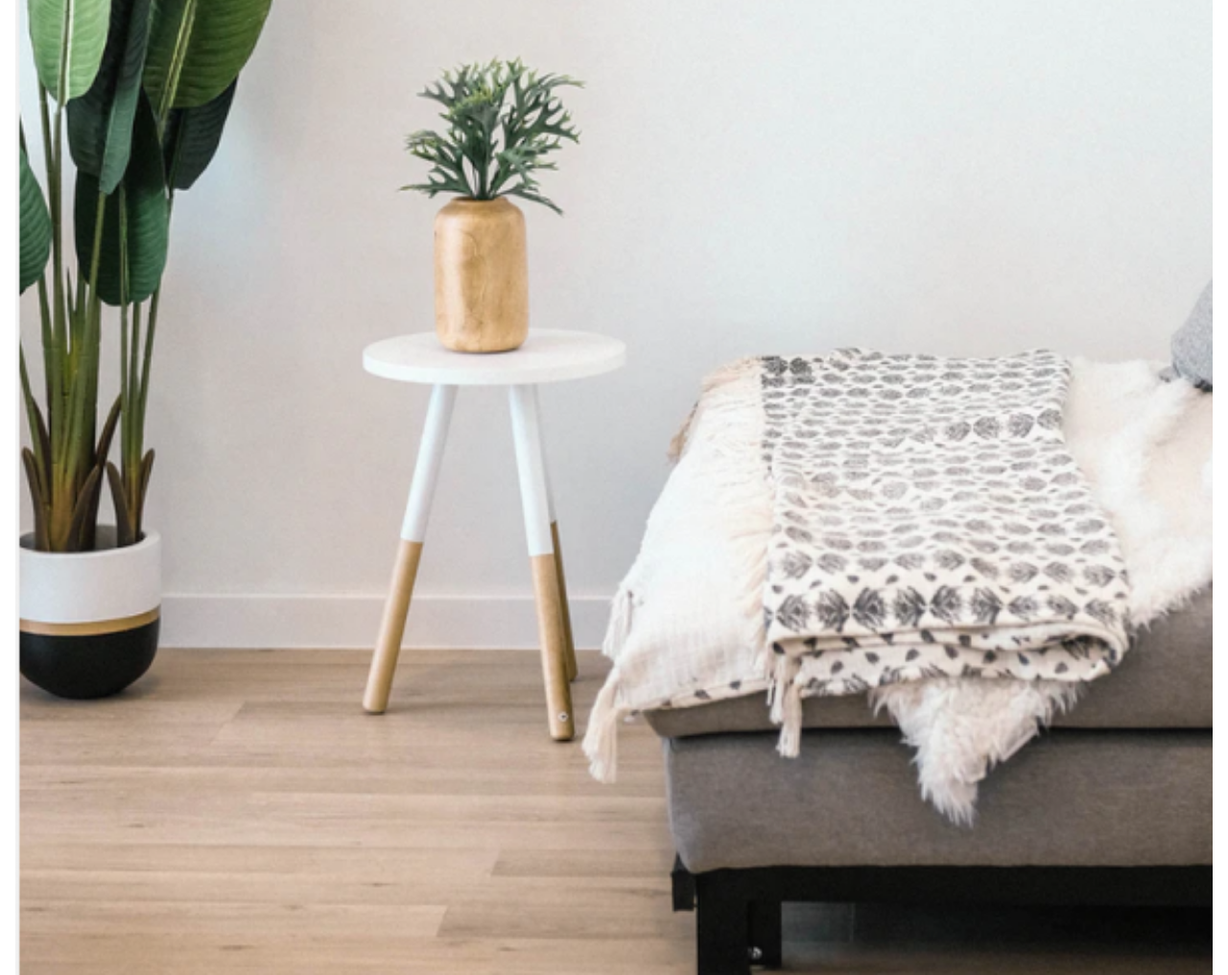
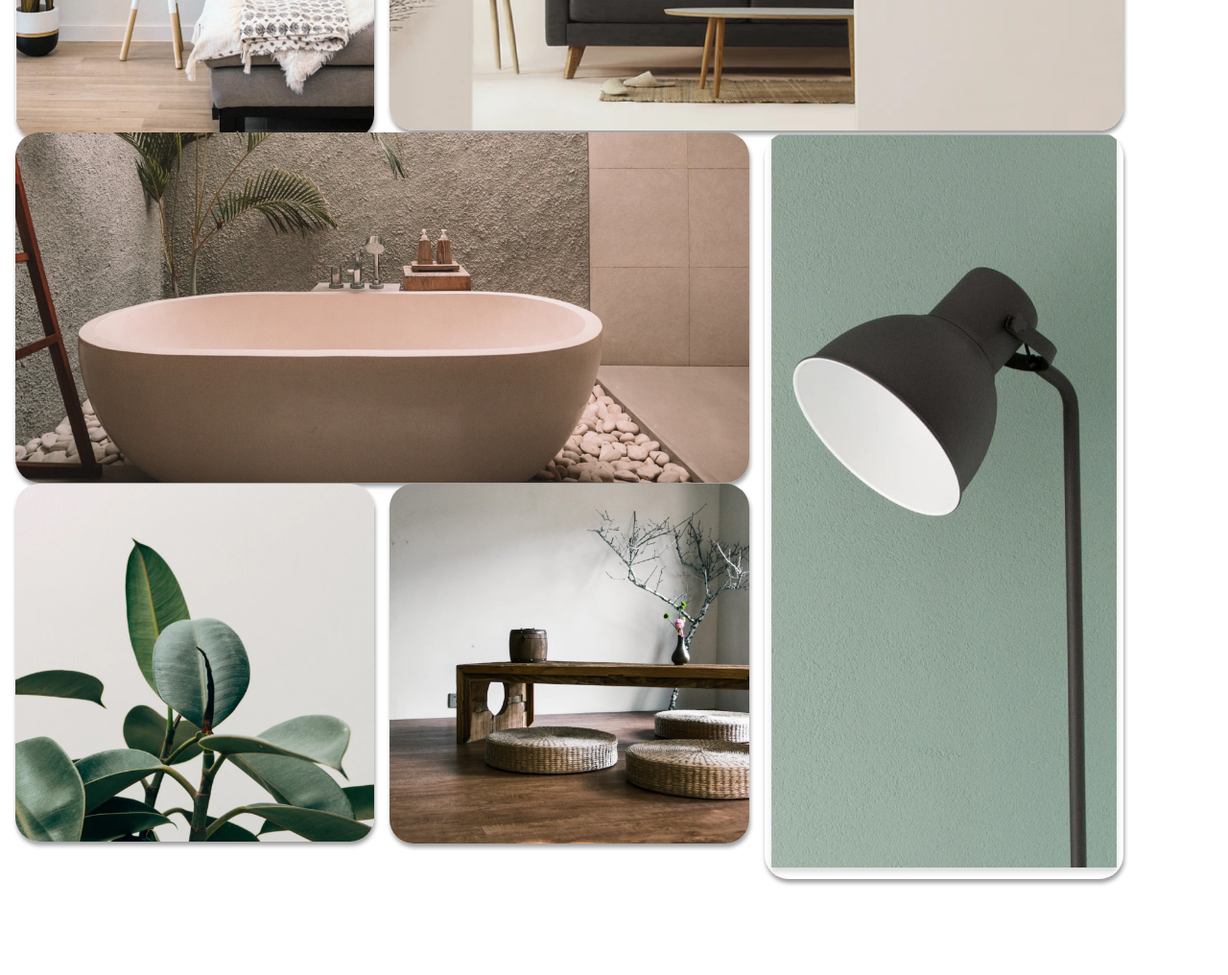
Before and after one commit to lexx54/gallery-example, a plain HTML site: page index.html in a window 1280 px wide. Shown: the part 900-1916 px from the top of the page at 96% size. After the commit the page ends 1855 px from the top, so only its background shows below. Drawn offline with Linux system fonts and the light colour scheme.

Commit message:
applied grid to gallery section

```diff
--- a/css/main.css
+++ b/css/main.css
@@ -53,6 +53,38 @@ body {
   color: #bdbdbd;
 }
 /*------------Gallery-------------*/
+.gallery {
+  display: grid;
+  grid-template-columns: 30% 30% 30%;
+  grid-template-rows: 30% 30% 30%;
+  grid-template-areas:
+    "one two two"
+    "three three four"
+    "five six four";
+  column-gap: 1rem;
+  row-gap: 1rem;
+}
 .gallery img {
   width: 100%;
+  border-radius: 25px;
+  box-shadow: 1px 4px 4px #11101069;
 }
+
+img[src^="photo1"] {
+  grid-area: one;
+}
+img[src^="photo2"] {
+  grid-area: two;
+}
+img[src^="photo3"] {
+  grid-area: three;
+}
+img[src^="photo4"] {
+  grid-area: four;
+}
+img[src^="photo5"] {
+  grid-area: five;
+}
+img[src^="photo6"] {
+  grid-area: six;
+}
```
